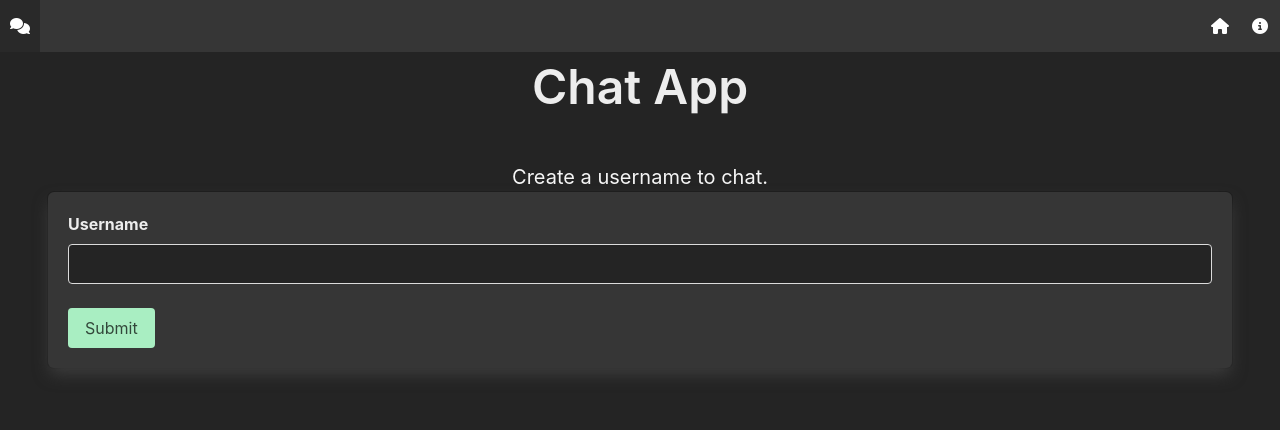
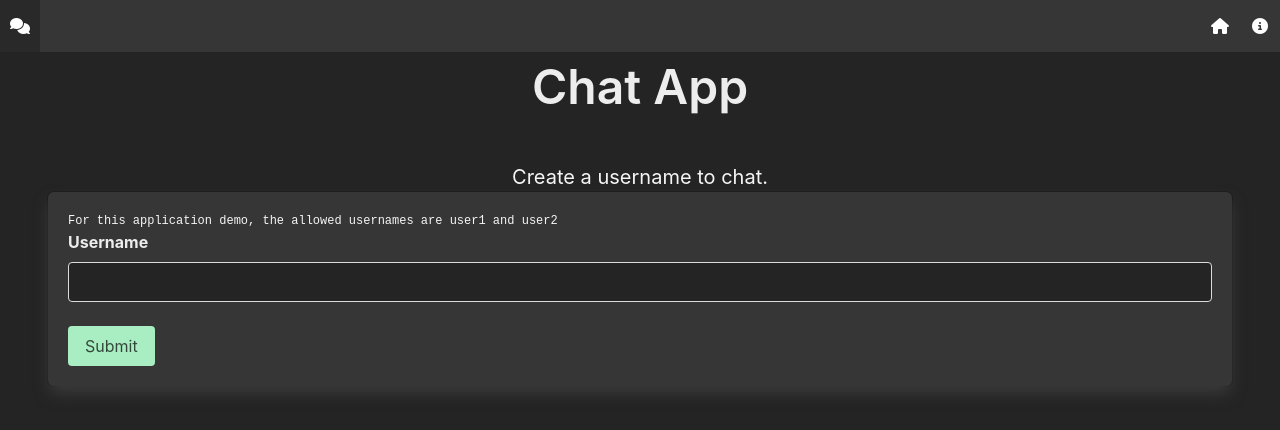
Before and after one commit to timamero/react-nodejs-video-chat, a React (Create React App) app in the folder frontend/: page / in a window 1280 px wide. Shown: the top 430 px of the page. Built offline with nearby package versions, Linux system fonts and the light colour scheme; no server answers.

Commit message:
add username demo limitation

```diff
--- a/frontend/src/components/NewUserForm/NewUserForm.tsx
+++ b/frontend/src/components/NewUserForm/NewUserForm.tsx
@@ -13,15 +13,20 @@ const NewUserForm: React.FC = () => {
   const handleUsernameSubmit = (event: FormEvent) => {
     event.preventDefault();
 
-    window.localStorage.setItem('chat-username', usernameInput);
-    dispatch(setNewUser(usernameInput));
-    setUsernameInput('');
+    // For demonstration application, the allowed usernames are `user1` and `user2`
+    // To remove this limitation, move code outside of the if block and delete if block
+    if (usernameInput === 'user1' || usernameInput === 'user2') {
+      window.localStorage.setItem('chat-username', usernameInput);
+      dispatch(setNewUser(usernameInput));
+      setUsernameInput('');
 
-    sendUserEntered(usernameInput);
+      sendUserEntered(usernameInput);
+    }
   };
 
   return (
     <form id="usernameForm" className="box" onSubmit={handleUsernameSubmit}>
+      <p className='is-size-7 is-family-monospace'>For this application demo, the allowed usernames are user1 and user2</p>
       <label id="username" htmlFor="usernameInput" className="label">Username</label>
       <div className="control block">
         <input
```
